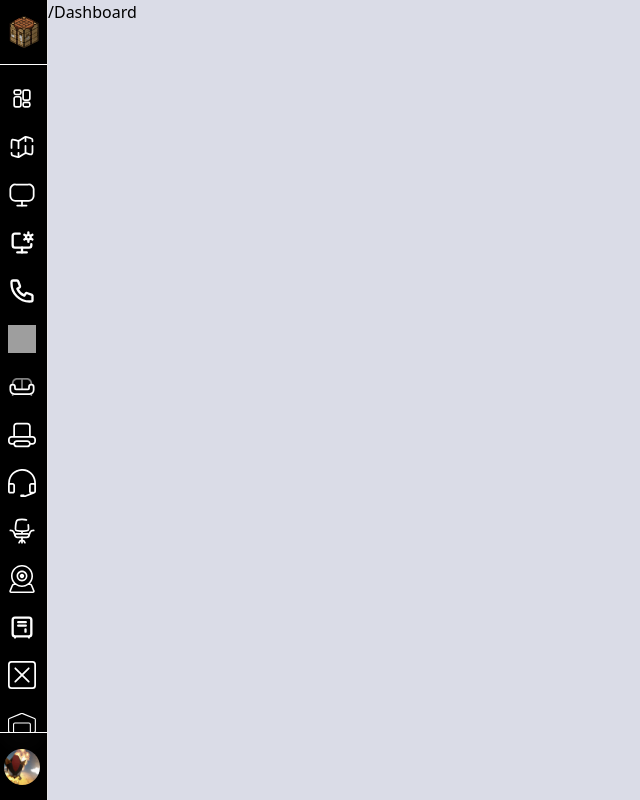
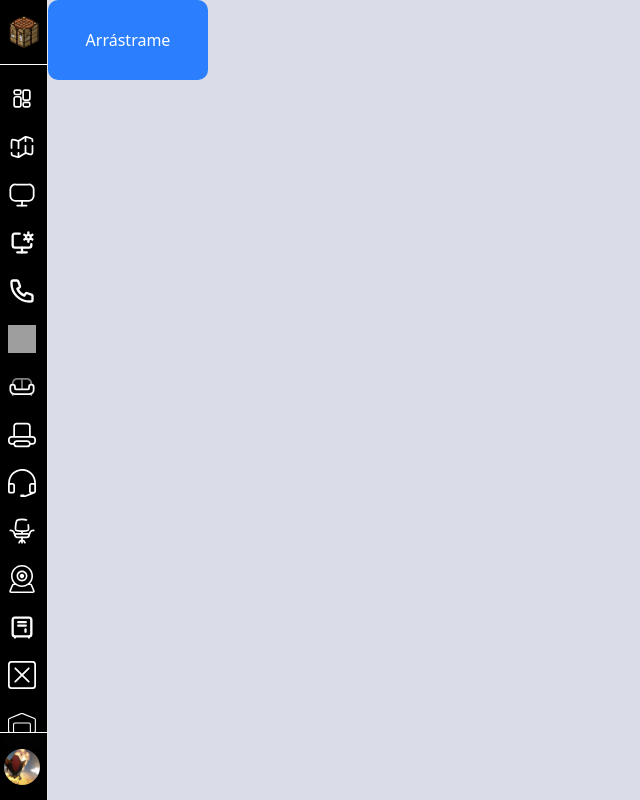
Before and after one commit to AndresAntelo21/inventory_front, a React (Vite) app: page /dashboard in a window 1280 px wide. Shown: the whole page, without its empty margins (0-640 px from the left). Built offline with nearby package versions, Linux system fonts and the light colour scheme; grey boxes are pictures that could not be loaded.

Commit message:
feat: implement draggable functionality for MapaEmpresa and Dashboard components

```diff
--- a/src/components/dashboard/dashboard.tsx
+++ b/src/components/dashboard/dashboard.tsx
@@ -1,7 +1,13 @@
+import { Draggable } from "@/components/draggable/draggable";
+
 export const Dashboard: React.FC = () => {
     return (
-        <div className="">
-            /Dashboard
+        <div className="w-full h-full relative">
+            <Draggable>
+                <div className="w-40 h-20 bg-blue-500 text-white flex items-center justify-center rounded-lg">
+                    Arrástrame
+                </div>
+            </Draggable>
         </div>
     );
 };
--- /dev/null
+++ b/src/components/draggable/draggable.tsx
@@ -0,0 +1,72 @@
+import React, { useRef, useState } from "react";
+
+interface DraggableProps {
+    children: React.ReactNode;
+    className?: string;
+    defaultPosition?: { x: number; y: number }; // Posición inicial
+    onStart?: () => void; // Callback al iniciar el arrastre
+    onStop?: () => void; // Callback al detener el arrastre
+}
+
+export const Draggable: React.FC<DraggableProps> = ({
+    children,
+    className,
+    defaultPosition,
+    onStart,
+    onStop,
+}) => {
+    const elementRef = useRef<HTMLDivElement | null>(null);
+    const [isDragging, setIsDragging] = useState(false);
+    const animationFrameRef = useRef<number | null>(null); // Referencia para `requestAnimationFrame`
+
+    const handleMouseDown = (e: React.MouseEvent) => {
+        const element = elementRef.current;
+        if (!element) return;
+
+        setIsDragging(true);
+        onStart?.(); // Llama a onStart si está definido
+
+        const startX = e.clientX - element.offsetLeft;
+        const startY = e.clientY - element.offsetTop;
+
+        const handleMouseMove = (e: MouseEvent) => {
+            if (animationFrameRef.current) return; // Evita múltiples frames
+
+            animationFrameRef.current = requestAnimationFrame(() => {
+                element.style.left = `${e.clientX - startX}px`;
+                element.style.top = `${e.clientY - startY}px`;
+                animationFrameRef.current = null; // Libera el frame
+            });
+        };
+
+        const handleMouseUp = () => {
+            setIsDragging(false);
+            onStop?.(); // Llama a onStop si está definido
+            document.removeEventListener("mousemove", handleMouseMove);
+            document.removeEventListener("mouseup", handleMouseUp);
+
+            if (animationFrameRef.current) {
+                cancelAnimationFrame(animationFrameRef.current);
+                animationFrameRef.current = null;
+            }
+        };
+
+        document.addEventListener("mousemove", handleMouseMove);
+        document.addEventListener("mouseup", handleMouseUp);
+    };
+
+    return (
+        <div
+            ref={elementRef}
+            className={`absolute ${isDragging ? "cursor-grabbing" : "cursor-grab"} ${className}`}
+            onMouseDown={handleMouseDown}
+            style={{
+                position: "absolute",
+                left: defaultPosition?.x || 0,
+                top: defaultPosition?.y || 0,
+            }}
+        >
+            {children}
+        </div>
+    );
+};
--- a/src/components/mapa-empresa/mapa-empresa.tsx
+++ b/src/components/mapa-empresa/mapa-empresa.tsx
@@ -1,9 +1,13 @@
 import { Mampara } from "./mampara";
 import { TransformWrapper, TransformComponent } from "react-zoom-pan-pinch";
-// import Draggable from 'react-draggable';
+import { Draggable } from "@/components/draggable/draggable";
+import { useState } from "react";
+
 export const MapaEmpresa: React.FC = () => {
+    const [isDragging, setIsDragging] = useState(false); // Estado para controlar el arrastre
+
     return (
-        <div className="flex gap-2 w-full h-full">
+        <div className="flex w-full h-full">
             <TransformWrapper
                 initialScale={1}
                 minScale={0.5}
@@ -11,31 +15,57 @@ export const MapaEmpresa: React.FC = () => {
                 centerOnInit
                 centerZoomedOut
                 limitToBounds={true}
+                panning={{ disabled: isDragging }} // Deshabilita el paneo mientras arrastras
             >
-                <TransformComponent >
+                <TransformComponent>
                     <div className="relative w-[3500px] h-[3000px] bg-amber-200">
+                        {/* Mampara 1 */}
+                        <Draggable
+                            defaultPosition={{ x: 100, y: 100 }}
+                            onStart={() => setIsDragging(true)} // Activa el estado de arrastre
+                            onStop={() => setIsDragging(false)} // Desactiva el estado de arrastre
+                        >
+                            <div>
                                 <Mampara
                                     title="AGENTE 001"
                                     ip="10.24.110.101"
                                     mac="48-0F-CF-5D-34-5E"
+                                />
+                            </div>
+                        </Draggable>
 
-                        />
+                        {/* Mampara 2 */}
+                        <Draggable
+                            defaultPosition={{ x: 300, y: 200 }}
+                            onStart={() => setIsDragging(true)}
+                            onStop={() => setIsDragging(false)}
+                        >
+                            <div>
                                 <Mampara
                                     title="AGENTE 002"
                                     ip="10.24.110.102"
                                     mac="48-0F-CF-5D-34-5F"
+                                />
+                            </div>
+                        </Draggable>
 
-                        />
+                        {/* Mampara 3 */}
+                        <Draggable
+                            defaultPosition={{ x: 500, y: 300 }}
+                            onStart={() => setIsDragging(true)}
+                            onStop={() => setIsDragging(false)}
+                        >
+                            <div>
                                 <Mampara
                                     title="AGENTE 003"
                                     ip="10.24.110.103"
                                     mac="48-0F-CF-5D-34-60"
-
                                 />
+                            </div>
+                        </Draggable>
                     </div>
                 </TransformComponent>
             </TransformWrapper>
-
         </div>
     );
 };
--- a/src/index.css
+++ b/src/index.css
@@ -147,9 +147,3 @@
 .sidebar-scroll::-webkit-scrollbar-button {
   display: none;
 }
-
-
-#transform-component-module-wrapper___SPB86 {
- width: none;
-  height: none;
-}
```
Lines whose indentation alone changed are shown as unchanged.
